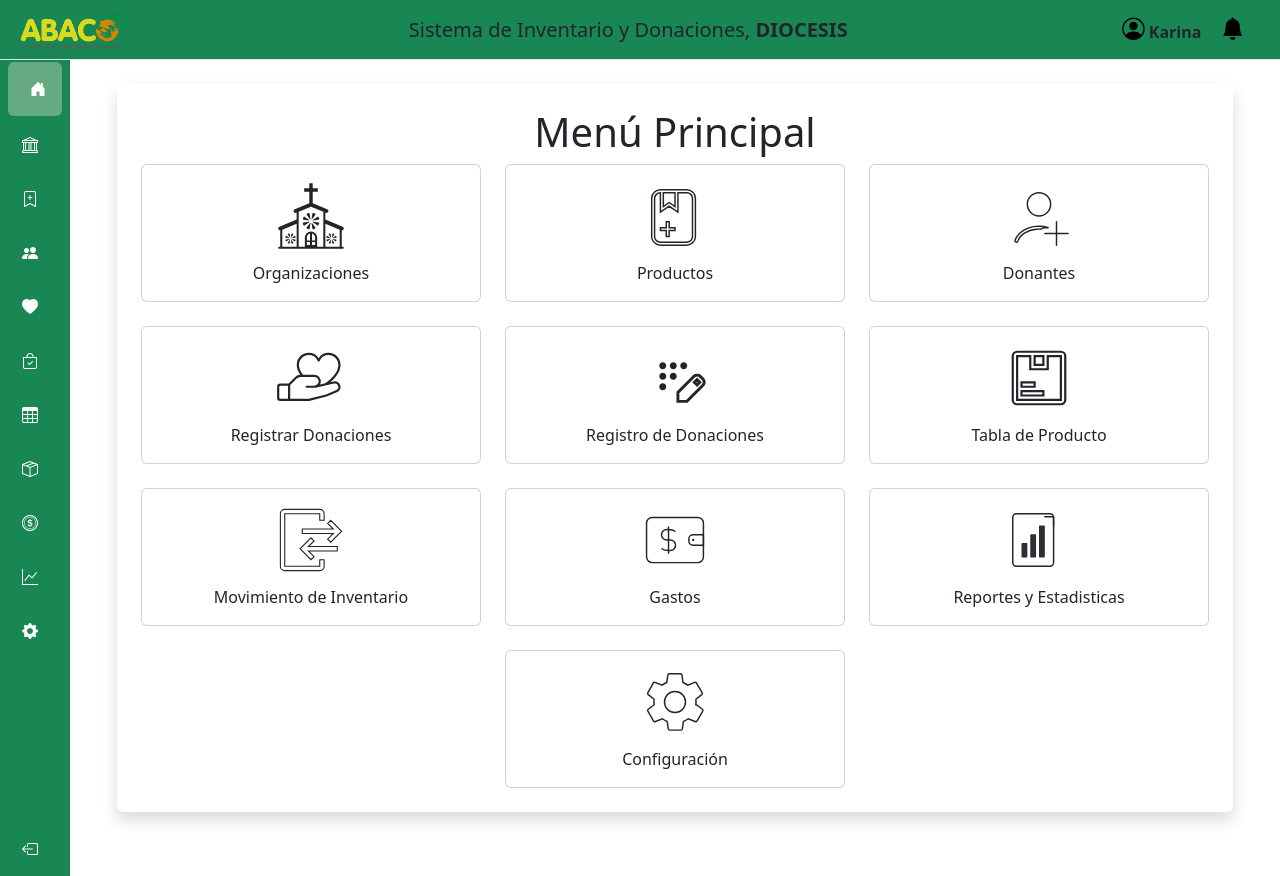
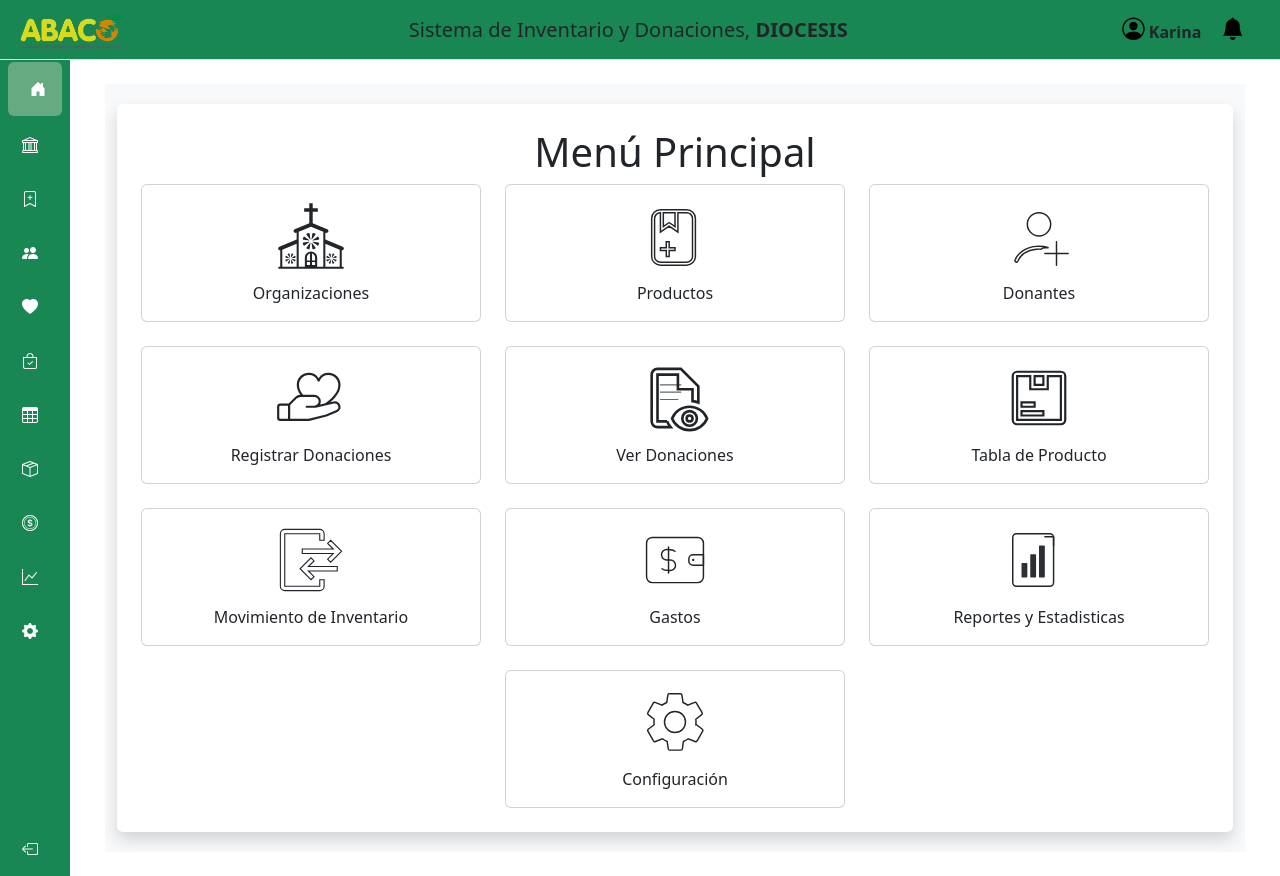
Before and after one commit to Jean8877/PROTOTIPO_ABACO, a Flask app: template templates/frontend/menu_central.html in a window 1280 px wide. Run offline with Flask 3, Linux system fonts and the light colour scheme; the template is opened without the code that fills it, so the values that code supplies are empty.

Commit message:
arreglar los contenedores con el div de menu central, ponerles el estilo a todos los botones y hacer correciones de la fecha de cada fromulario, hacer el backend de registro de donacion

```diff
--- a/static/css/general.css
+++ b/static/css/general.css
@@ -7,6 +7,8 @@ html {
     padding: 0;
     height: 100%;
     background-color: #f5f5f5;
+    overflow: hidden; /* Evita que toda la página se desplace */
+
 }
 
 /* HEADER */
@@ -24,8 +26,37 @@ header {
 .main-layout {
     display: flex;
     height: calc(100vh - 60px);
+
     /* Resta el alto del header */
 }
+/* CONTENEDOR CENTRAL CON SCROLL INTERNO */
+.container {
+    flex: 1;
+    overflow-y: auto; /* ✅ Scroll solo en el contenido */
+    padding: 20px;
+    background-color: #f8f9fa;
+}
+
+/* Barra de scroll personalizada */
+.container::-webkit-scrollbar {
+    width: 8px;
+}
+
+.container::-webkit-scrollbar-thumb {
+    background-color: #198754;
+    border-radius: 4px;
+}
+/* --- BOTÓN DE REGRESAR FIJO DENTRO DEL FORMULARIO --- */
+.container form {
+    position: relative; /* <-- Define el contenedor de referencia */
+}
+
+.container form .btn.position-absolute {
+    top: 15px;
+    left: 15px;
+    z-index: 10;
+}
+
 
 /* SIDEBAR */
 .sidebar {
@@ -120,13 +151,15 @@ header img {
 }
 
 /* CONTENIDO */
-.content {
+/*.content {
     flex-grow: 1;
     padding: 20px;
     overflow-y: auto;
     background-color: #f5f5f5;
     position: relative;
-}
+      overflow-y: auto; /* ✅ Scroll solo dentro del contenedor */
+
+/**/
 
 /* --- ESTILOS DEL FORMULARIO Y TABLA --- */
 form,
--- a/static/js/mone_produc.js
+++ b/static/js/mone_produc.js
@@ -65,7 +65,7 @@
                 const metodo = document.getElementById('metodoPago').value;
 
                 if (!monto || monto <= 0 || !metodo) {
-                    swal("Error", "Por favor ingresa un monto válido y selecciona un método de pago.", "error");
+                    swal("Error", "Por favor selecciona un método de Donación.", "error");
                     return;
                 }
 
--- a/templates/frontend/menu_central.html
+++ b/templates/frontend/menu_central.html
@@ -13,10 +13,10 @@
 
 </head>
 <style>
-
   header i {
     font-size: 1.4rem;
-  color: #000; /* negro */
+    color: #000;
+    /* negro */
     transition: color 0.3s ease;
   }
 
@@ -24,7 +24,6 @@ header i {
   #logoutIcon:hover {
     color: #dc3545;
   }
-
 </style>
 
 <body>
@@ -56,8 +55,8 @@ header i {
       <a href="menu_gastos.html"><i class="bi bi-coin"></i><span>Gastos</span></a>
       <a href="menu_reportes.html"><i class="bi bi-graph-up"></i><span>Reportes</span></a>
       <a href="pag_confi.html"><i class="bi bi-gear-fill"></i><span>Configuración</span></a>
-            <a class="mt-auto" style="cursor: row-resize;" onclick="cerrar()"><i
-                    class="bi bi-box-arrow-left"></i><span>Cerrar sesión</span></a>
+      <a class="mt-auto" style="cursor: row-resize;" onclick="cerrar()"><i class="bi bi-box-arrow-left"></i><span>Cerrar
+          sesión</span></a>
     </div>
 
 
@@ -127,20 +126,21 @@ header i {
           </div>
           <div class="col-6 col-sm-4 col-md-6 col-lg-4">
             <div class="card text-center p-3" onclick="window.location.href='lista_donaciones.html'">
-            <svg xmlns="http://www.w3.org/2000/svg" class="mx-auto" width="70" height="70" viewBox="0 0 24 24">
-              <!-- Círculos reducidos -->
-              <g transform="scale(0.6) translate(7,7)">
-                <path fill="currentColor"
-                  d="M6 20q-.825 0-1.412-.587T4 18t.588-1.412T6 16t1.413.588T8 18t-.587 1.413T6 20m0-6q-.825 0-1.412-.587T4 12t.588-1.412T6 10t1.413.588T8 12t-.587 1.413T6 14m0-6q-.825 0-1.412-.587T4 6t.588-1.412T6 4t1.413.588T8 6t-.587 1.413T6 8m6 0q-.825 0-1.412-.587T10 6t.588-1.412T12 4t1.413.588T14 6t-.587 1.413T12 8m6 0q-.825 0-1.412-.587T16 6t.588-1.412T18 4t1.413.588T20 6t-.587 1.413T18 8m-6 6q-.825 0-1.412-.587T10 12t.588-1.412T12 10t1.413.588T14 12t-.587 1.413T12 14" />
-              </g>
-              <!-- Lápiz con líneas más delgadas -->
-              <path
-                d="M13 20v-3.075l5.525-5.5q.225-.225.5-.325t.55-.1q.3 0 .575.113t.5.337l.925.925q.2.225.313.5t.112.55t-.1.563t-.325.512l-5.5 5.5zm6.575-5.6l.925-.975l-.925-.925l-.95.95z"
-                fill="none" stroke="currentColor" stroke-width="1" />
+              <svg class="mx-auto" xmlns="http://www.w3.org/2000/svg" width="24" height="24" viewBox="0 0 24 24"
+                stroke-width="0.5">
+                <path fill="none" stroke="currentColor" stroke-width="0.9"
+                  d="M17 18c.56 0 1 .44 1 1s-.44 1-1 1s-1-.44-1-1s.44-1 1-1m0-3c-2.73 0-5.06 1.66-6 4c.94 2.34 3.27 4 6 4s5.06-1.66 6-4c-.94-2.34-3.27-4-6-4m0 6.5a2.5 2.5 0 0 1-2.5-2.5a2.5 2.5 0 0 1 2.5-2.5a2.5 2.5 0 0 1 2.5 2.5a2.5 2.5 0 0 1-2.5 2.5M9.27 20H6V4h7v5h5v4.07c.7.08 1.36.25 2 .49V8l-6-6H6a2 2 0 0 0-2 2v16a2 2 0 0 0 2 2h4.5a8.2 8.2 0 0 1-1.23-2" />
+
+                <!-- Rayas dentro de la hoja (simulan texto) -->
+                <line x1="7" y1="7.5" x2="14" y2="7.5" stroke="currentColor" stroke-width="0.4" stroke-linecap="round"
+                  opacity="0.7" />
+                <line x1="7" y1="10" x2="14" y2="10" stroke="currentColor" stroke-width="0.4" stroke-linecap="round"
+                  opacity="0.7" />
+                <line x1="7" y1="12.5" x2="13" y2="12.5" stroke="currentColor" stroke-width="0.4" stroke-linecap="round"
+                  opacity="0.7" />
               </svg>
-
               <div class="card-body p-0">
-              <p class="card-text">Registro de Donaciones</p>
+                <p class="card-text">Ver Donaciones</p>
               </div>
             </div>
           </div>
@@ -198,8 +198,8 @@ header i {
               <!-- Outline: documento con gráfico de barras -->
               <svg xmlns="http://www.w3.org/2000/svg" class="mx-auto" class="icon-report" width="70" height="70"
                 viewBox="0 0 48 48" fill="none" style="--icon-stroke:1">
-              <rect x="6" y="6" width="28" height="36" rx="2.5" stroke="currentColor" stroke-width="var(--icon-stroke)"
-                stroke-linejoin="round" stroke-linecap="round" fill="none" />
+                <rect x="6" y="6" width="28" height="36" rx="2.5" stroke="currentColor"
+                  stroke-width="var(--icon-stroke)" stroke-linejoin="round" stroke-linecap="round" fill="none" />
                 <!-- esquina doblada -->
                 <path d="M34 14v-6h-6" stroke="currentColor" stroke-width="var(--icon-stroke)" stroke-linecap="round"
                   stroke-linejoin="round" fill="none" />
@@ -217,8 +217,8 @@ header i {
           <div class="col-6 col-sm-4 col-md-6 col-lg-4">
             <div class="card text-center p-3" onclick="window.location.href='pag_confi.html'">
               <!-- Settings / Gear Filled -->
-            <svg xmlns="http://www.w3.org/2000/svg" class="mx-auto" class="icon-settings-filled" width="70" height="70"
-              viewBox="0 0 24 24" fill="none">
+              <svg xmlns="http://www.w3.org/2000/svg" class="mx-auto" class="icon-settings-filled" width="70"
+                height="70" viewBox="0 0 24 24" fill="none">
                 <path
                   d="M19.14 12.94c.04-.31.06-.63.06-.94s-.02-.63-.06-.94l2.03-1.58a.5.5 0 0 0 .12-.66l-1.92-3.32a.5.5 0 0 0-.61-.22l-2.39.96a7.007 7.007 0 0 0-1.63-.94l-.36-2.54a.5.5 0 0 0-.5-.42h-3.84a.5.5 0 0 0-.5.42l-.36 2.54c-.6.25-1.15.57-1.63.94l-2.39-.96a.5.5 0 0 0-.61.22L2.7 8.82a.5.5 0 0 0 .12.66l2.03 1.58c-.04.31-.06.63-.06.94s.02.63.06.94L2.82 14.5a.5.5 0 0 0-.12.66l1.92 3.32c.14.24.43.34.68.22l2.39-.96c.48.38 1.03.7 1.63.94l.36 2.54c.05.25.25.42.5.42h3.84c.25 0 .45-.17.5-.42l.36-2.54c.6-.25 1.15-.57 1.63-.94l2.39.96c.25.12.54.02.68-.22l1.92-3.32a.5.5 0 0 0-.12-.66l-2.03-1.58zM12 15.6a3.6 3.6 0 1 1 0-7.2 3.6 3.6 0 0 1 0 7.2z"
                   stroke="currentColor" stroke-width="0.5" />
--- a/templates/frontend/menu_donante.html
+++ b/templates/frontend/menu_donante.html
@@ -51,8 +51,8 @@
     <div class="container my-4">
 
     <div class="container bg-white p-4 rounded shadow">
+      <h1>Gestionar Donante</h1>
         <div class="row g-4 justify-content-center">
-          <h1>Gestionar Donante</h1>
 
           <div class="col-6 col-sm-4 col-md-3 col-lg-3">
             <div class="card text-center p-3" onclick="window.location.href='tipo_donante.html'">
--- a/templates/frontend/pagina_principal.html
+++ b/templates/frontend/pagina_principal.html
@@ -46,7 +46,8 @@
         </div>
 
         <!-- CONTENIDO -->
-        <div class="content">
+             <div class="container my-4">
+
             <div class="container bg-white p-4 rounded shadow">
 
                 <!-- Encabezado del módulo -->
--- a/templates/frontend/parametros.html
+++ b/templates/frontend/parametros.html
@@ -49,8 +49,9 @@
         </div>
 
         <!-- CONTENIDO PRINCIPAL -->
-        <div class="content">
-            <div class="container">
+        <div class="container my-4">
+
+            <div class="container bg-white p-4 rounded shadow">
                 <div class="dashboard" id="managementDashboard">
                     <div class="dashboard-header">
                         <!-- 🔹 Botón de regresar en la esquina del formulario -->
--- a/templates/frontend/permisos_asistentes.html
+++ b/templates/frontend/permisos_asistentes.html
@@ -46,7 +46,7 @@
         </div>
 
         <!-- CONTENIDO -->
-        <div class="content">
+             <div class="container my-4">
             <div class="container bg-white p-4 rounded shadow">
                 <div class="row justify-content-center">
                     <div class="col-12 col-lg-10">
```
Also changed, not shown: static/css/permisos_asistentes.css (+21 -0 lines), templates/frontend/fundaciones.html (+6 -3 lines), templates/frontend/menu_de_parroquias.html (+4 -3 lines). Lines whose indentation alone changed are shown as unchanged.
